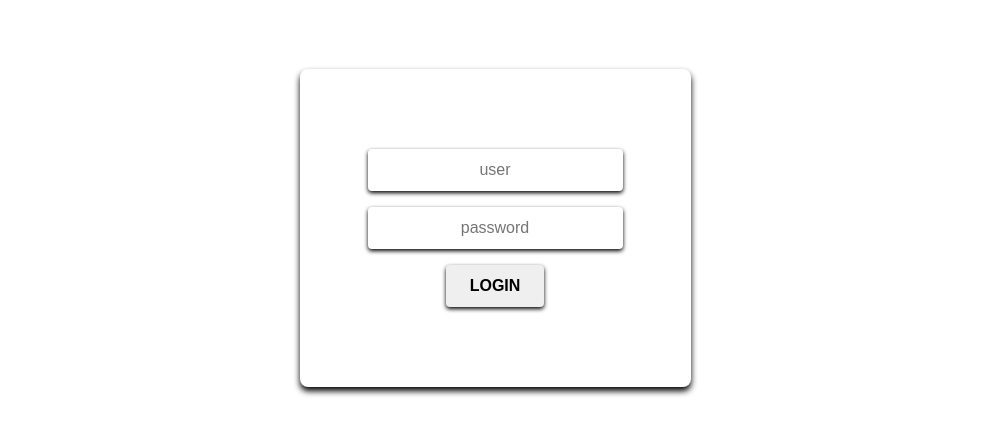
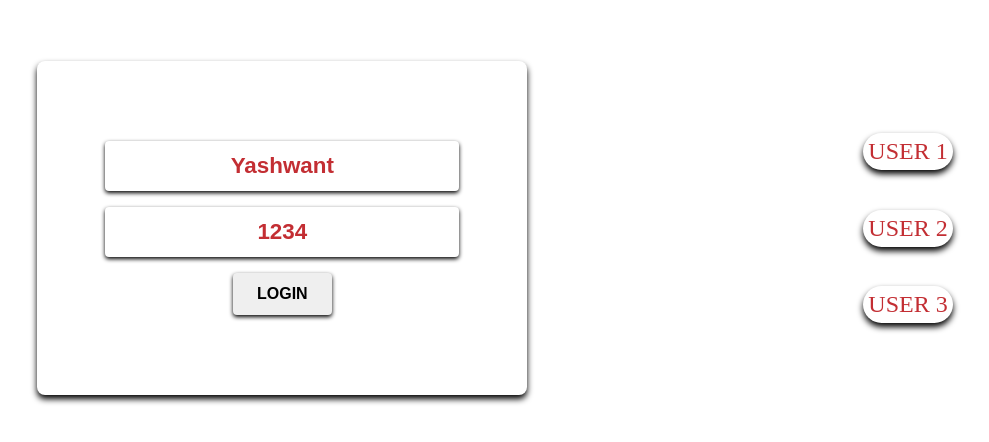
Before and after one commit to Y-A-S-H-W-A-N-T/Internship_Assignment, a React (Create React App) app in the folder client/: page / in a window 1280 px wide. Shown: the part 172-614 px from the top of the page, without its empty margins (145-1134 px from the left). Built offline with nearby package versions, Linux system fonts and the light colour scheme.

Commit message:
Added Multiple Users

```diff
--- a/client/src/screens/login.js
+++ b/client/src/screens/login.js
@@ -6,8 +6,8 @@ import styles from '../styles/login.module.css'
 function Login() {
 
     const [user,setUser] = useState({
-        name: '',
-        password: ''
+        name: 'Yashwant',
+        password: '1234'
     })
     const naviigate = useNavigate()
 
@@ -59,6 +59,11 @@ function Login() {
                 />
                 <button className={styles.button} onClick={Login}>LOGIN</button>
             </div>
+            <div className={styles.userList}>
+                <h2 onClick={()=>setUser({name: 'Yashwant', password: '1234'})}>USER 1</h2>
+                <h2 onClick={()=>setUser({name: 'Soumya', password: '123'})}>USER 2</h2>
+                <h2 onClick={()=>setUser({name: 'Abish', password: '0000'})}>USER 3</h2>
+            </div>
         </div>
     )
 }
--- a/client/src/styles/login.module.css
+++ b/client/src/styles/login.module.css
@@ -1,10 +1,9 @@
-/* login.module.css */
-
 .container {
     display: flex;
     justify-content: center;
     align-items: center;
     height: 100vh;
+    padding: 0 2rem; /* Add some padding to prevent overflow on smaller screens */
 }
 
 .form {
@@ -14,6 +13,32 @@
     padding: 5rem;
     box-shadow: 0 4px 6px rgb(0, 0, 0);
     border-radius: 8px;
+    margin-right: 2rem; /* Space between the form and the user list */
+}
+
+.userList {
+    display: flex;
+    flex-direction: column;
+    align-items: flex-start;
+    margin-left: 25%;
+    cursor: pointer;
+    font-family: cursive;
+}
+
+.userList h2{
+    box-shadow: 0 4px 6px rgb(0, 0, 0);
+    padding: 5px;
+    color: #c32e33;
+    border-radius: 20px;
+    transition: 600ms;
+    font-weight: lighter;
+}
+
+.userList h2:hover{
+    transition: 600ms;
+    box-shadow: 0 1px 2px rgb(0, 0, 0);
+    padding: 5px;
+    color: #c32e33;
 }
 
 .input {
@@ -23,9 +48,11 @@
     border: none;
     outline: none;
     border-radius: 4px;
-    font-size: 1rem;
+    font-size: 1.4rem;
     box-shadow: 0px 2px 4px black;
     text-align: center;
+    color: #c32e33;
+    font-weight: bold;
 }
 
 .button {
```
